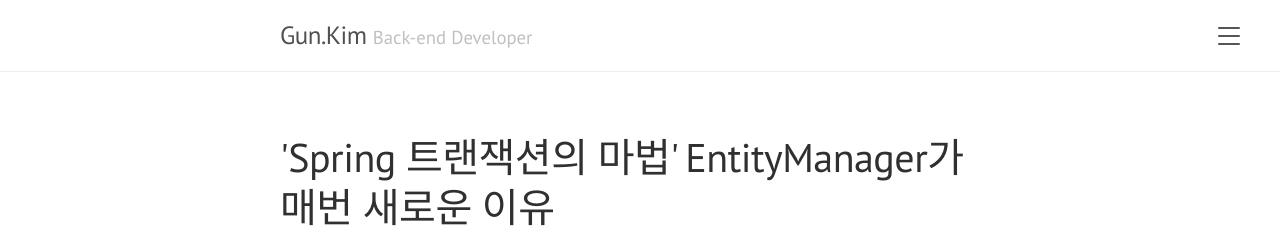
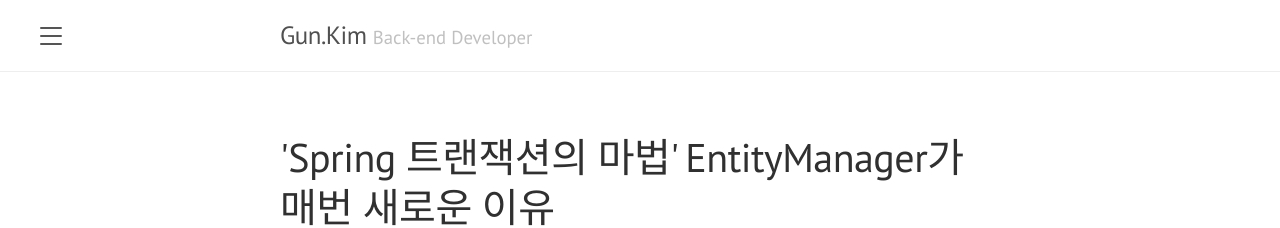
Before and after one commit to gunkim/gunkim.github.io, a Jekyll site: the page built from index.html, in a window 1280 px wide. Shown: the top 228 px of the page. Built offline with Jekyll 4.4.1, drawn with Linux system fonts in a browser that asks for light colours; the list of posts is cut into pages by our own code.

Commit message:
Remove 'layout-reverse' class from body

```diff
--- a/_layouts/default.html
+++ b/_layouts/default.html
@@ -3,7 +3,7 @@
 
   {% include head.html %}
 
-  <body class="layout-reverse sidebar-overlay">
+  <body class="sidebar-overlay">
 
     {% include sidebar.html %}
 
```
